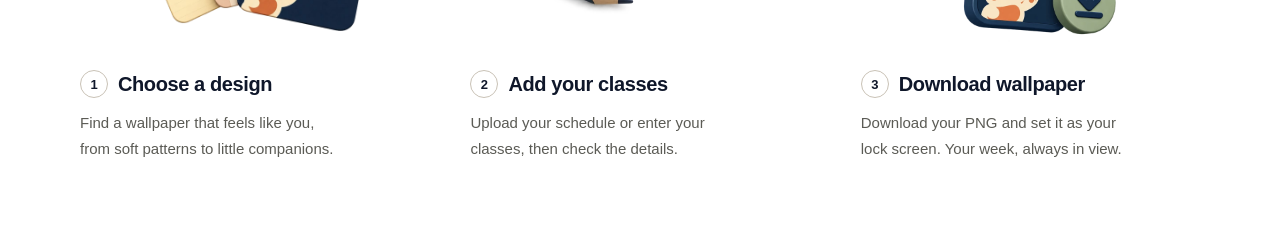
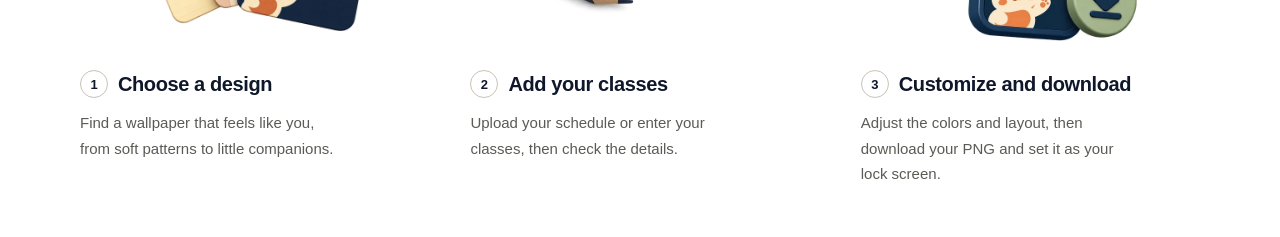
Before and after one commit to ChrstprJohn/SchedSnap, a React (Vite) app: page / in a window 1280 px wide. Shown: the part 1358-1595 px from the top of the page. Built offline with nearby package versions, Linux system fonts and the light colour scheme; no server answers.

Commit message:
Update landing step 3 to customize and download

```diff
--- a/documentation/HOW_IT_WORKS_ASSETS.json
+++ b/documentation/HOW_IT_WORKS_ASSETS.json
@@ -19,7 +19,8 @@
     },
     {
       "path": "public/images/how-it-works/download-wallpaper.webp",
-      "source": "output/imagegen/marketing/how-it-works/download-wallpaper-actual.png",
+      "source": "output/imagegen/marketing/how-it-works/customize-download.png",
+      "latestEdit": "STEP_3_IMAGE_UPDATE.json",
       "prompt": "Use case: compositing. Asset type: SchedSnap How it works Download wallpaper illustration. Input image 1 is the EDIT TARGET and absolute authority for composition; image 2 is the supporting insert, an actual Canvas export of the current Bear Mode wallpaper from the product. Change ONLY the wallpaper displayed inside the phone screen of input 1. Keep the EXACT navy phone body, its position, existing gentle three-quarter angle, dimensions, notch, rounded screen bounds, side buttons, matte clay rendering, soft light, shadows and small sage circular download token with navy arrow at lower right. Preserve all transparent outer space, keep the original portrait composition. Replace the old generic ivory screen with image 2's real midnight navy Bear Mode wallpaper: generous upper clock space, cream Class Schedule title, five slender navy translucent outlined pill rows with cream circular weekday badges M T W TH F, small real times, course codes and rooms in columns, and the exact big cream-and-orange waving bear from image 2 in the lower-left footer. Faithfully map the entire actual export inside the existing phone display in perspective. Keep the Class Schedule title readable at illustration scale, real row arrangement, bear likeness and original wallpaper proportions. Preserve the quiet illustration quality, no new objects, no interface buttons, no clock overlay, no additional background, no watermarks. Output genuine transparent background.",
       "referenceTemplateIds": [
         "mascot-bear"
@@ -27,6 +28,6 @@
     }
   ],
   "references": "Actual Canvas exports from the current template definitions and sampleSchedule, captured with drawWallpaper. Generated illustrations adapt these exports to the existing perspective.",
-  "encoding": "768x512 choose and 768x720 download; WebP quality 90 with alpha retained. Original assets backed up in output/imagegen/marketing/how-it-works/*-previous.webp.",
+  "encoding": "768x512 choose and 768x576 customize/download; WebP quality 90 with alpha retained. Original assets backed up in output/imagegen/marketing/how-it-works/*-previous.webp.",
   "verification": "output/imagegen/marketing/how-it-works/verification.json"
 }
--- a/documentation/LANDING_PAGE.md
+++ b/documentation/LANDING_PAGE.md
@@ -22,7 +22,7 @@ A full-width warm cream, three-column row directly below the hero shows **Total
 
 ## How it works
 
-A white section immediately before **Find your style.** fades in from the cream statistics with a 24–40px masked blur, matching the hero-to-statistics treatment. It explains the three-step journey: **Choose a design**, **Add your classes**, and **Download wallpaper**. Three open illustrated columns become a centered vertical list at 640px and below. The ordered list keeps the sequence accessible; illustrations are decorative because adjacent text explains each step. Images use lazy loading, reserved dimensions, and transparent WebP exports totaling approximately 117 KB. The assets live in `public/images/how-it-works/`; exact built-in imagegen prompts and source paths are recorded in [HOW_IT_WORKS_ASSETS.json](HOW_IT_WORKS_ASSETS.json).
+A white section immediately before **Find your style.** fades in from the cream statistics with a 24–40px masked blur, matching the hero-to-statistics treatment. It explains the three-step journey: **Choose a design**, **Add your classes**, and **Customize and download**. Three open illustrated columns become a centered vertical list at 640px and below. The ordered list keeps the sequence accessible; illustrations are decorative because adjacent text explains each step. Images use lazy loading, reserved dimensions, and transparent WebP exports with alpha retained. The assets live in `public/images/how-it-works/`; exact built-in imagegen prompts and source paths are recorded in [HOW_IT_WORKS_ASSETS.json](HOW_IT_WORKS_ASSETS.json).
 
 ## Device showcases
 
--- /dev/null
+++ b/documentation/STEP_3_IMAGE_UPDATE.json
@@ -0,0 +1,6 @@
+{
+  "mode": "built-in image_gen",
+  "asset": "public/images/how-it-works/download-wallpaper.webp",
+  "source": "output/imagegen/marketing/how-it-works/customize-download.png",
+  "prompt": "Use case: precise-object-edit. Asset type: transparent landing-page Step 3 illustration for SchedSnap. Edit target: the supplied download-wallpaper image. Primary request: communicate both customizing a wallpaper and downloading it. Preserve the existing navy 3D phone, class timetable, cream-orange bear mascot, sage round download medallion and soft clay-rendered style. Add one compact cream floating customization palette beside the phone's upper-left edge, with three large circular color swatches (navy, peach, sage) and two simple horizontal adjustment sliders with navy round knobs. No new text on the palette. Keep all existing phone screen text and artwork as intact as possible. Keep the download medallion visible at lower right. Balance the full composition for a small marketing illustration, phone still dominant, generous transparent margins, isolated cutout on a genuinely transparent background. No scene background, watermark, title, extra phones or extra objects. Overall canvas landscape 4:3; do not crop any elements."
+}
--- a/src/components/HowItWorks.jsx
+++ b/src/components/HowItWorks.jsx
@@ -12,10 +12,10 @@ const steps = [
     height: 512,
   },
   {
-    title: 'Download wallpaper',
-    description: 'Download your PNG and set it as your lock screen. Your week, always in view.',
+    title: 'Customize and download',
+    description: 'Adjust the colors and layout, then download your PNG and set it as your lock screen.',
     image: '/images/how-it-works/download-wallpaper.webp',
-    height: 720,
+    height: 576,
   },
 ];
 
```
Also changed, not shown: public/images/how-it-works/download-wallpaper.webp.
